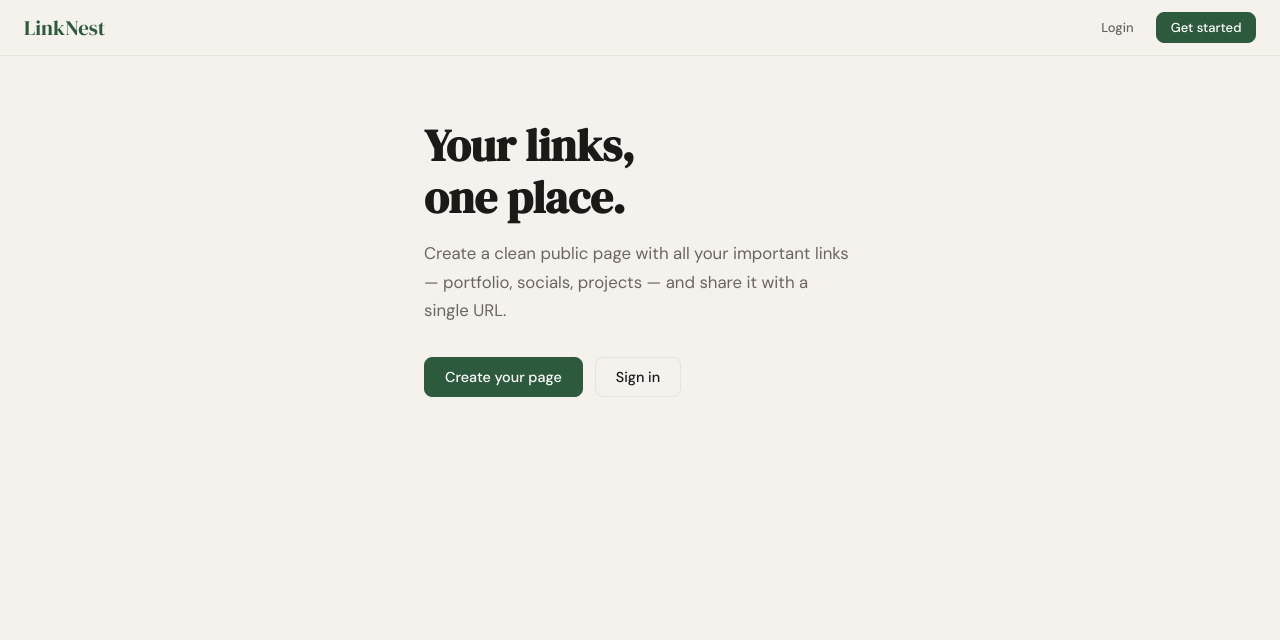
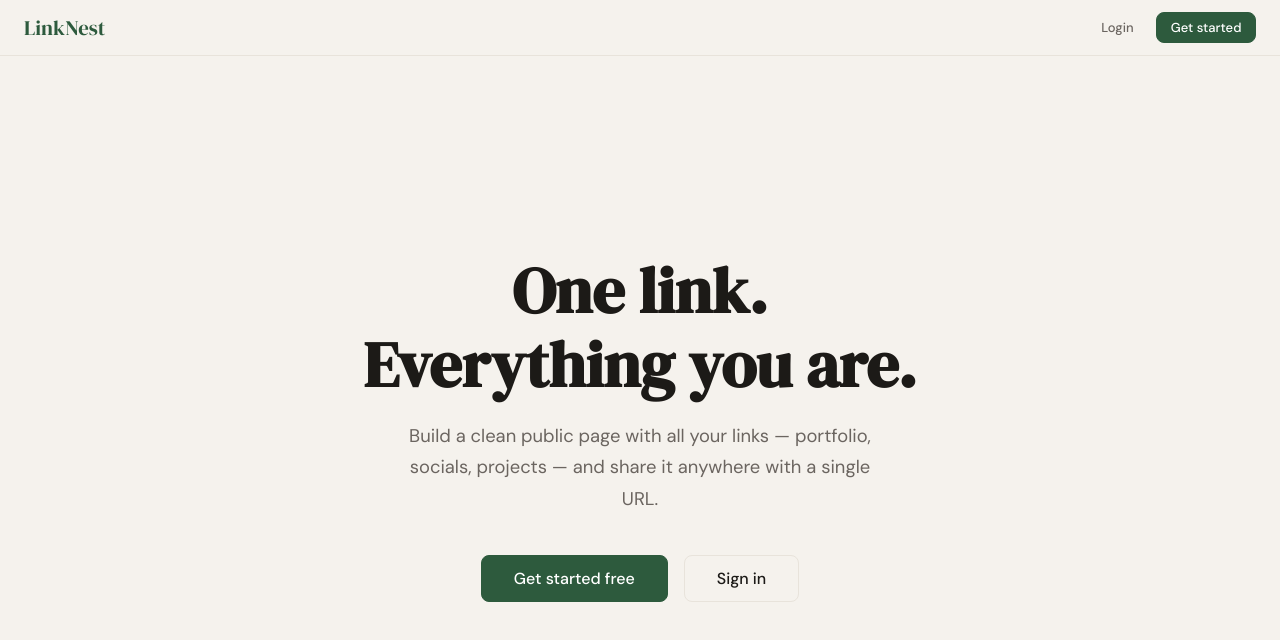
Before and after one commit to yajneshx94/linknest-ui, a React (Vite) app: page / in a window 1280 px wide. Shown: the top 640 px of the page. Built offline with nearby package versions, Linux system fonts and the light colour scheme.

Commit message:
update UI, add bio section, fix routing

```diff
--- a/index.html
+++ b/index.html
@@ -4,7 +4,11 @@
     <meta charset="UTF-8" />
     <link rel="icon" type="image/svg+xml" href="/vite.svg" />
     <meta name="viewport" content="width=device-width, initial-scale=1.0" />
-    <title>Linknest</title>
+    <title>LinkNest</title>
+    <link rel="preconnect" href="https://fonts.googleapis.com" />
+    <link rel="preconnect" href="https://fonts.gstatic.com" crossorigin />
+    <link href="https://fonts.googleapis.com/css2?family=DM+Serif+Display&family=DM+Sans:wght@400;500;600&display=swap" rel="stylesheet" />
+    <link rel="stylesheet" href="https://cdnjs.cloudflare.com/ajax/libs/font-awesome/6.5.0/css/all.min.css" />
 </head>
 <body>
 <div id="root"></div>
--- a/src/App.jsx
+++ b/src/App.jsx
@@ -1,4 +1,4 @@
-import { Routes, Route, Link, useNavigate } from 'react-router-dom';
+import { Routes, Route } from 'react-router-dom';
 import Register from './pages/Register';
 import Login from './pages/Login';
 import Dashboard from './pages/Dashboard';
@@ -7,58 +7,29 @@ import ProtectedRoute from './components/ProtectedRoute';
 import AdminRoute from './components/AdminRoute';
 import PublicProfile from './pages/PublicProfile';
 import Home from './pages/Home';
+import Navbar from './components/Navbar';
 import './index.css';
 import './App.css';
 
-function Navbar() {
-  const token = localStorage.getItem('jwtToken');
-  const handleLogout = () => {
-    localStorage.removeItem('jwtToken');
-    window.location.href = '/login';
-  };
-  return (
-    <nav className="navbar">
-      <Link to="/" className="navbar-logo">LinkNest</Link>
-      <div className="navbar-actions">
-        {token ? (
-          <>
-            <Link to="/dashboard"><button className="btn btn-ghost btn-sm">Dashboard</button></Link>
-            <button className="btn btn-outline btn-sm" onClick={handleLogout}>Logout</button>
-          </>
-        ) : (
-          <>
-            <Link to="/login"><button className="btn btn-ghost btn-sm">Login</button></Link>
-            <Link to="/register"><button className="btn btn-primary btn-sm">Get started</button></Link>
-          </>
-        )}
-      </div>
-    </nav>
-  );
-}
-
 function App() {
   return (
-    <>
     <Routes>
-        <Route path="/:username" element={<PublicProfile />} />
-        <Route path="*" element={
-          <>
-            <Navbar />
-            <Routes>
-              <Route path="/" element={<Home />} />
-              <Route path="/register" element={<Register />} />
-              <Route path="/login" element={<Login />} />
+      {/* Named routes FIRST — before the wildcard */}
+      <Route path="/" element={<><Navbar /><Home /></>} />
+      <Route path="/login" element={<><Navbar /><Login /></>} />
+      <Route path="/register" element={<><Navbar /><Register /></>} />
+
       <Route element={<ProtectedRoute />}>
-                <Route path="/dashboard" element={<Dashboard />} />
+        <Route path="/dashboard" element={<><Navbar /><Dashboard /></>} />
       </Route>
+
       <Route element={<AdminRoute />}>
         <Route path="/admin" element={<AdminDashboard />} />
       </Route>
+
+      {/* Wildcard LAST — only matches if nothing above matched */}
+      <Route path="/:username" element={<PublicProfile />} />
     </Routes>
-          </>
-        } />
-      </Routes>
-    </>
   );
 }
 
--- /dev/null
+++ b/src/components/Navbar.jsx
@@ -0,0 +1,29 @@
+import { Link } from 'react-router-dom';
+
+function Navbar() {
+  const token = localStorage.getItem('jwtToken');
+  const handleLogout = () => {
+    localStorage.removeItem('jwtToken');
+    window.location.href = '/login';
+  };
+  return (
+    <nav className="navbar">
+      <Link to="/" className="navbar-logo">LinkNest</Link>
+      <div className="navbar-actions">
+        {token ? (
+          <>
+            <Link to="/dashboard"><button className="btn btn-ghost btn-sm">Dashboard</button></Link>
+            <button className="btn btn-outline btn-sm" onClick={handleLogout}>Logout</button>
+          </>
+        ) : (
+          <>
+            <Link to="/login"><button className="btn btn-ghost btn-sm">Login</button></Link>
+            <Link to="/register"><button className="btn btn-primary btn-sm">Get started</button></Link>
+          </>
+        )}
+      </div>
+    </nav>
+  );
+}
+
+export default Navbar;
--- a/src/pages/Home.jsx
+++ b/src/pages/Home.jsx
@@ -2,14 +2,46 @@ import { Link } from 'react-router-dom';
 
 function Home() {
   return (
-    <div className="home-hero">
-      <h1 className="home-title">Your links,<br />one place.</h1>
-      <p className="home-sub">
-        Create a clean public page with all your important links — portfolio, socials, projects — and share it with a single URL.
-      </p>
-      <div className="home-actions">
-        <Link to="/register"><button className="btn btn-primary">Create your page</button></Link>
-        <Link to="/login"><button className="btn btn-outline">Sign in</button></Link>
+    <div style={{
+      minHeight: 'calc(100vh - 56px)',
+      display: 'flex',
+      alignItems: 'center',
+      justifyContent: 'center',
+      padding: '3rem 2rem',
+      background: 'var(--bg-base)'
+    }}>
+      <div style={{textAlign: 'center', maxWidth: '640px', width: '100%'}}>
+        <h1 style={{
+          fontFamily: 'var(--font-display)',
+          fontSize: 'clamp(2.4rem, 6vw, 4rem)',
+          color: 'var(--text-primary)',
+          lineHeight: 1.15,
+          marginBottom: '1.25rem'
+        }}>
+          One link.<br />Everything you are.
+        </h1>
+        <p style={{
+          fontSize: 'clamp(1rem, 2vw, 1.15rem)',
+          color: 'var(--text-secondary)',
+          lineHeight: 1.7,
+          marginBottom: '2.5rem',
+          maxWidth: '480px',
+          margin: '0 auto 2.5rem'
+        }}>
+          Build a clean public page with all your links — portfolio, socials, projects — and share it anywhere with a single URL.
+        </p>
+        <div style={{display: 'flex', gap: '1rem', justifyContent: 'center', flexWrap: 'wrap'}}>
+          <Link to="/register">
+            <button className="btn btn-primary" style={{padding: '0.75rem 2rem', fontSize: '1rem'}}>
+              Get started free
+            </button>
+          </Link>
+          <Link to="/login">
+            <button className="btn btn-outline" style={{padding: '0.75rem 2rem', fontSize: '1rem'}}>
+              Sign in
+            </button>
+          </Link>
+        </div>
       </div>
     </div>
   );
--- a/src/pages/Login.jsx
+++ b/src/pages/Login.jsx
@@ -24,14 +24,21 @@ function Login() {
   };
 
   return (
-    <div className="page-center">
-      <div className="auth-card">
+    <div style={{
+      minHeight: 'calc(100vh - 56px)',
+      display: 'flex',
+      alignItems: 'center',
+      justifyContent: 'center',
+      padding: '2rem 1rem',
+      background: 'var(--bg-base)'
+    }}>
+      <div className="auth-card" style={{width: '100%', maxWidth: '420px'}}>
         <div className="auth-logo">LinkNest</div>
         <div className="auth-subtitle">Sign in to your account</div>
         <form onSubmit={handleSubmit}>
           <div className="form-group">
             <label className="form-label">Username</label>
-            <input className="form-input" type="text" placeholder="yajnesh" required
+            <input className="form-input" type="text" placeholder="your username" required
               value={username} onChange={e => setUsername(e.target.value)} />
           </div>
           <div className="form-group">
--- a/src/pages/PublicProfile.jsx
+++ b/src/pages/PublicProfile.jsx
@@ -5,15 +5,29 @@ import axios from 'axios';
 function PublicProfile() {
   const { username } = useParams();
   const [links, setLinks] = useState([]);
+  const [profile, setProfile] = useState(null);
   const [loading, setLoading] = useState(true);
   const [error, setError] = useState('');
 
   useEffect(() => {
     if (!username) return;
-    axios.get(`http://localhost:8080/api/links/public/${username}`)
-      .then(res => setLinks(res.data))
-      .catch(() => setError(`No public profile found for @${username}`))
-      .finally(() => setLoading(false));
+
+    const fetchAll = async () => {
+      try {
+        const [linksRes, profileRes] = await Promise.all([
+          axios.get(`http://localhost:8080/api/links/public/${username}`),
+          axios.get(`http://localhost:8080/api/profile/public/${username}`)
+        ]);
+        setLinks(linksRes.data);
+        setProfile(profileRes.data);
+      } catch {
+        setError(`No public profile found for @${username}`);
+      } finally {
+        setLoading(false);
+      }
+    };
+
+    fetchAll();
   }, [username]);
 
   if (loading) return (
@@ -38,7 +52,10 @@ function PublicProfile() {
           {username.charAt(0).toUpperCase()}
         </div>
         <h1 className="profile-username">@{username}</h1>
-        <p className="profile-bio">LinkNest profile</p>
+
+        {profile?.bio && (
+          <p className="profile-bio">{profile.bio}</p>
+        )}
 
         {links.length === 0 ? (
           <p style={{textAlign:'center', color:'var(--text-muted)', fontSize:'0.9rem'}}>
--- a/src/pages/Register.jsx
+++ b/src/pages/Register.jsx
@@ -26,14 +26,21 @@ function Register() {
   };
 
   return (
-    <div className="page-center">
-      <div className="auth-card">
+    <div style={{
+      minHeight: 'calc(100vh - 56px)',
+      display: 'flex',
+      alignItems: 'center',
+      justifyContent: 'center',
+      padding: '2rem 1rem',
+      background: 'var(--bg-base)'
+    }}>
+      <div className="auth-card" style={{width: '100%', maxWidth: '420px'}}>
         <div className="auth-logo">LinkNest</div>
         <div className="auth-subtitle">Create your free page</div>
         <form onSubmit={handleSubmit}>
           <div className="form-group">
             <label className="form-label">Username</label>
-            <input className="form-input" type="text" placeholder="yajnesh" required
+            <input className="form-input" type="text" placeholder="johndoe" required
               value={username} onChange={e => setUsername(e.target.value)} />
             <div style={{fontSize:'0.78rem', color:'var(--text-muted)', marginTop:'0.3rem'}}>
               Your public page will be at /{username || 'username'}
```
Also changed, not shown: src/pages/Dashboard.jsx (+56 -4 lines). Lines whose indentation alone changed are shown as unchanged.
